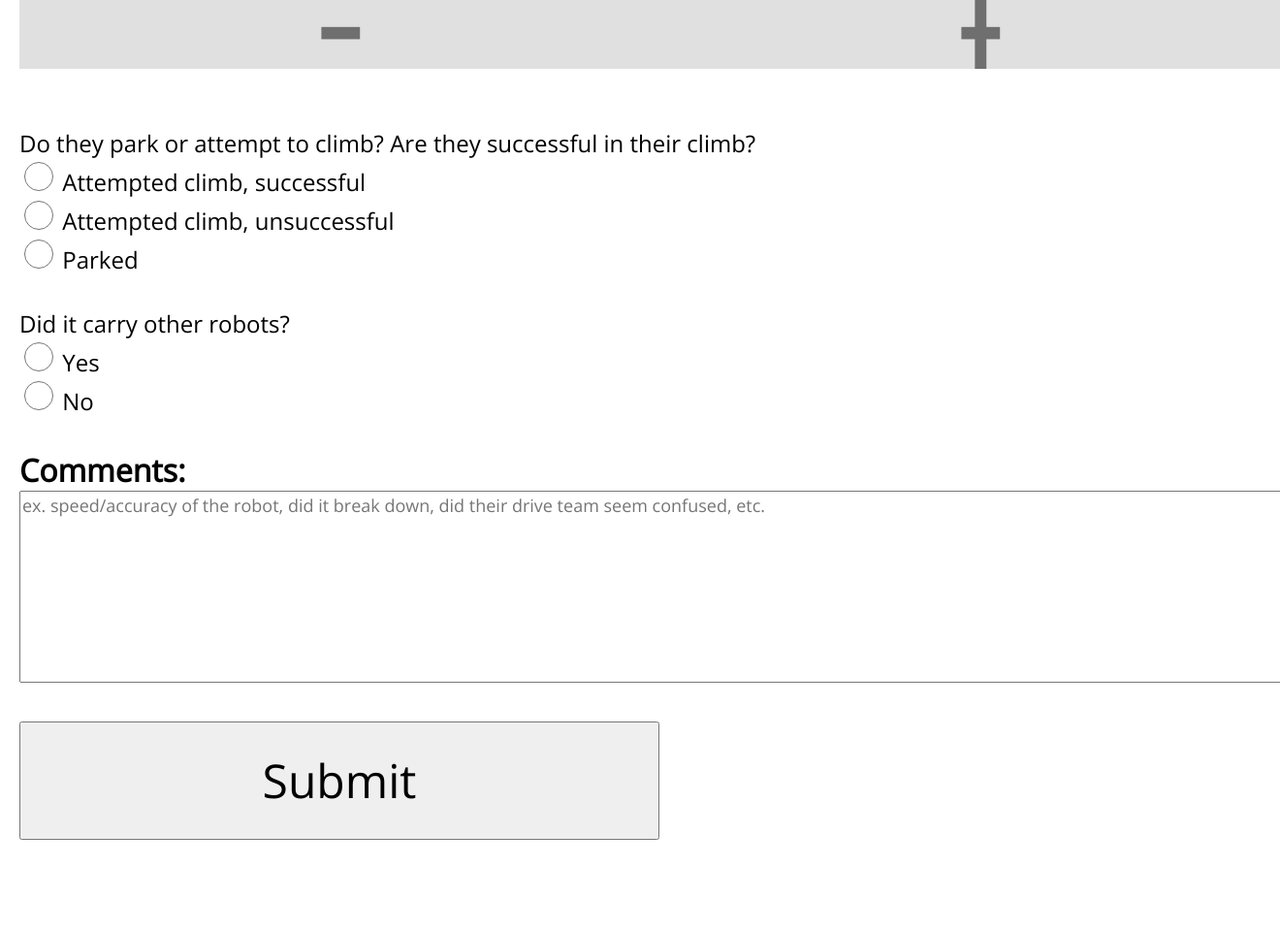
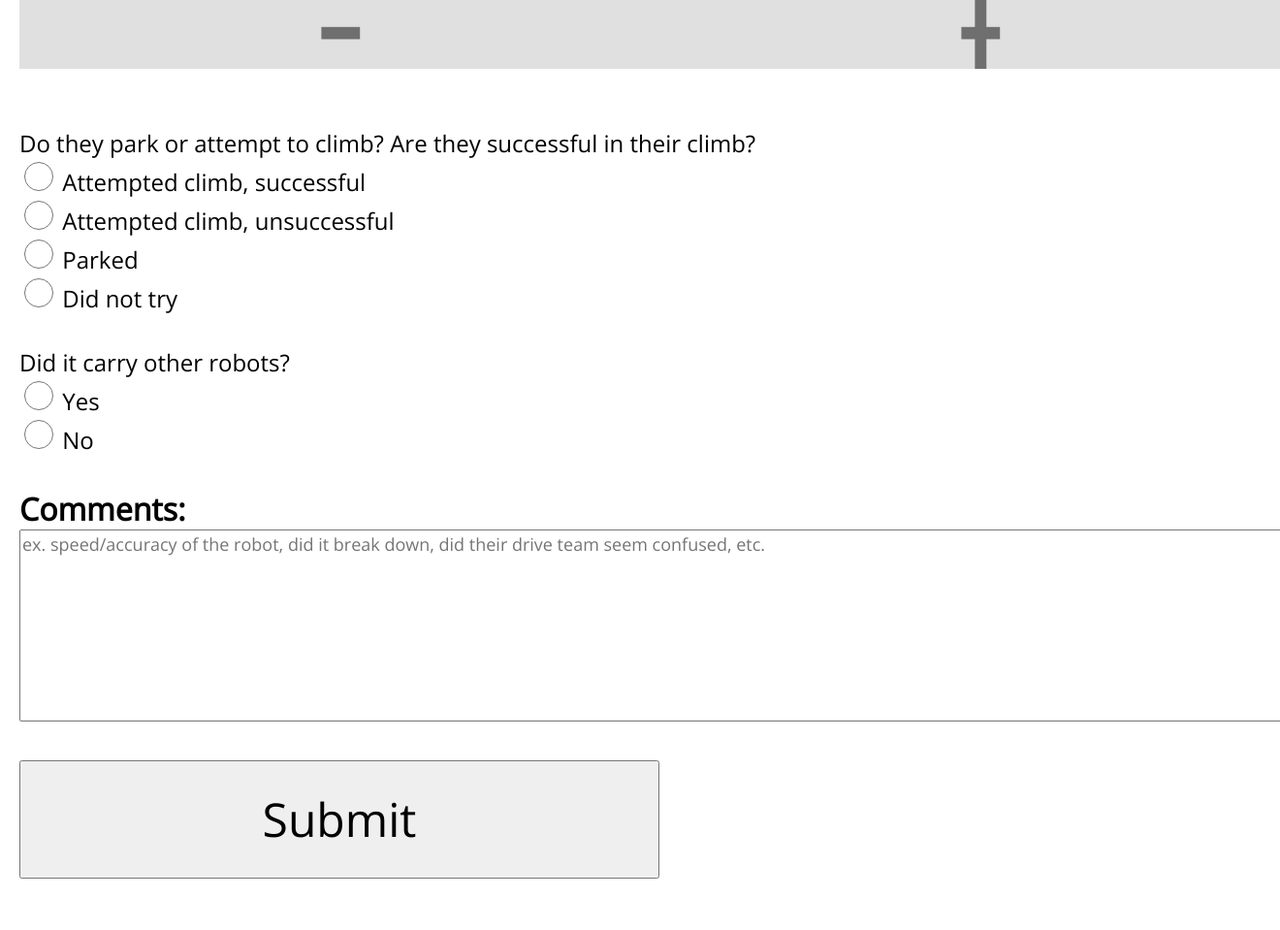
Before and after one commit to FirebirdRobotics/Scouting_App, a PHP site: page /addNewRobot.php in a window 1320 px wide; the page is wider, and only the part inside the window is pictured. Shown: the part 1290-2249 px from the top of that part at 97% size. Before the commit the page ends 2156 px from the top of that part, so only its background shows below. Run offline with PHP 8.4, Linux system fonts and the light colour scheme.

Commit message:
Update addNewRobot.php

```diff
--- a/Scouting App/WebContent/addNewRobot.php
+++ b/Scouting App/WebContent/addNewRobot.php
@@ -44,6 +44,7 @@
 	</div>
 
 	<div id="main">
+		<form action="viewData.php">
 		<b><font size="+3">Robot/Team Number:</font></b><br>
 			<input type="text" class="robotNumber" name="robotNumber"><br>
 		<br>
@@ -53,36 +54,37 @@
 			<input type="radio" name="crossedBaseline" value="no"> No<br>
 		<br>
 			Did it place a cube? Where?<br>
-			<input type="radio" name="placedCubeAuto"> Yes, on scale<br>
-			<input type="radio" name="placedCubeAuto"> Yes, on switch<br>
-			<input type="radio" name="placedCubeAuto"> No<br>
+			<input type="radio" name="placedCubeAuto" value="placedOnScale"> Yes, on scale<br>
+			<input type="radio" name="placedCubeAuto" value="placedOnSwitch"> Yes, on switch<br>
+			<input type="radio" name="placedCubeAuto" value="didNotPlace"> No<br>
 		<br>
 		<b><font size="+3">Teleop:</font></b><br>
 			How many cubes did it place on ally switch?<br>
 			<div class="numCounter">
-				<input class="qty" id="qty" value="0"/>
+				<input class="qty" id="qty" value="0" name="allySwitch"/>
 				<button class="redButton counterButton" id="sub" onclick="modifyQty(-1)">━</button>
 				<button class="greenButton counterButton" id="add" onclick="modifyQty(1)">╋</button>
 			</div><br><br><br>
 		<br>
 			How many cubes did it place on the enemy switch?<br>
 			<div class="numCounter">
-				<input class="qty" id="qty2" value="0"/>
+				<input class="qty" id="qty2" value="0" name="enemySwitch"/>
 				<button class="redButton counterButton" id="sub" onclick="modifyQty2(-1)">━</button>
 				<button class="greenButton counterButton" id="add" onclick="modifyQty2(1)">╋</button>
 			</div><br><br><br>
 		<br>
 			How many cubes did it place on the scale?<br>
 			<div class="numCounter">
-				<input class="qty" id="qty3" value="0"/>
+				<input class="qty" id="qty3" value="0" name="scale"/>
 				<button class="redButton counterButton" id="sub" onclick="modifyQty3(-1)">━</button>
 				<button class="greenButton counterButton" id="add" onclick="modifyQty3(1)">╋</button>
 			</div><br><br><br>
 		<br>
 			Do they park or attempt to climb? Are they successful in their climb?<br>
-			<input type="radio" name="parkOrClimb" value="successful climb" > Attempted climb, successful<br>
-			<input type="radio" name="parkOrClimb" value="unsuccessful climb" > Attempted climb, unsuccessful<br>
-			<input type="radio" name="parkOrClimb" value="parked" > Parked<br>
+			<input type="radio" name="attemptedClimb" value="successfulClimb" > Attempted climb, successful<br>
+			<input type="radio" name="attemptedClimb" value="unsuccessfulClimb" > Attempted climb, unsuccessful<br>
+			<input type="radio" name="attemptedClimb" value="parked" > Parked<br>
+			<input type="radio" name="attemptedClimb" value="didNotTry" > Did not try<br>
 		<br>
 			Did it carry other robots?<br>
 			<input type="radio" name="carriedRobots" value="yes" > Yes<br>
@@ -93,9 +95,8 @@
 			<textarea name="comments" id="comments" rows="8" placeholder="ex. speed/accuracy of the robot, did it break down, did their drive team seem confused, etc."></textarea>
 		</div>
 		<br>
-			<form action="#">
-				<input type="submit" value="Submit">
-			</form>
+			<input type="submit" value="Submit">
+		</form>
 		<br>
 	</div>
 	<script type="text/javascript">
```
